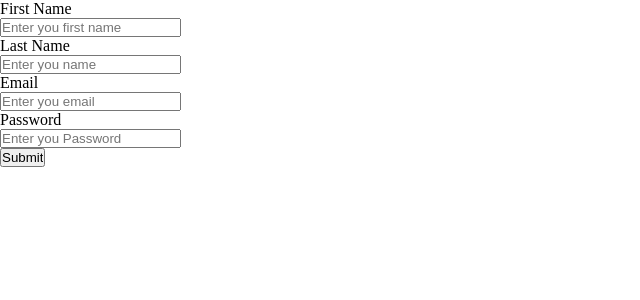
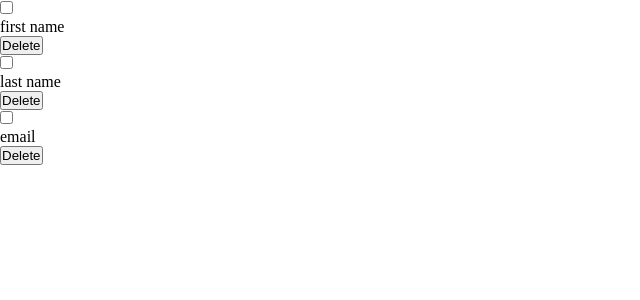
Before and after one commit to Harikesh04/Just-React-Things, a React (Create React App) app: page / in a window 1280 px wide. Shown: the top 300 px of the page, without its empty margins (0-640 px from the left). Built offline with nearby package versions, Linux system fonts and the light colour scheme.

Commit message:
solved one more problem

```diff
--- a/src/Assign.jsx
+++ b/src/Assign.jsx
@@ -18,9 +18,29 @@ const Assign = () => {
         console.log(JSON.stringify(data));
 
     }
+
+    const arr = ["first name", "last name", "email"];
+    const [array,setArray]=useState([false,false,false]);
+
+
+    const handleClick=(ind)=>{
+
+        const newArray =[...array];
+        newArray[ind]=!array[ind];
+        setArray(newArray);
+        // console.log(newArray);
+        console.log(array);
+
+
+
+
+
+    }
+
+
     return (
         <>
-            <div className="continaer">
+            {/* <div className="continaer">
                 <form  onSubmit={handleSubmit}>
                     <div>
                         <p>First Name</p>
@@ -74,6 +94,22 @@ const Assign = () => {
 
 
                 </form>
+            </div> */}
+
+            <div className="container">
+                {arr.map((ele,i)=>{
+                    return(
+                        <div className='container' key={i}>
+
+                        <input type='checkbox' onClick={()=>handleClick(i)}/>
+                        <p>{ele}</p>
+                        {(array[i]?"": <button>Delete</button>)}
+
+
+                        </div>
+                    )
+                })}
+
             </div>
 
 
```
